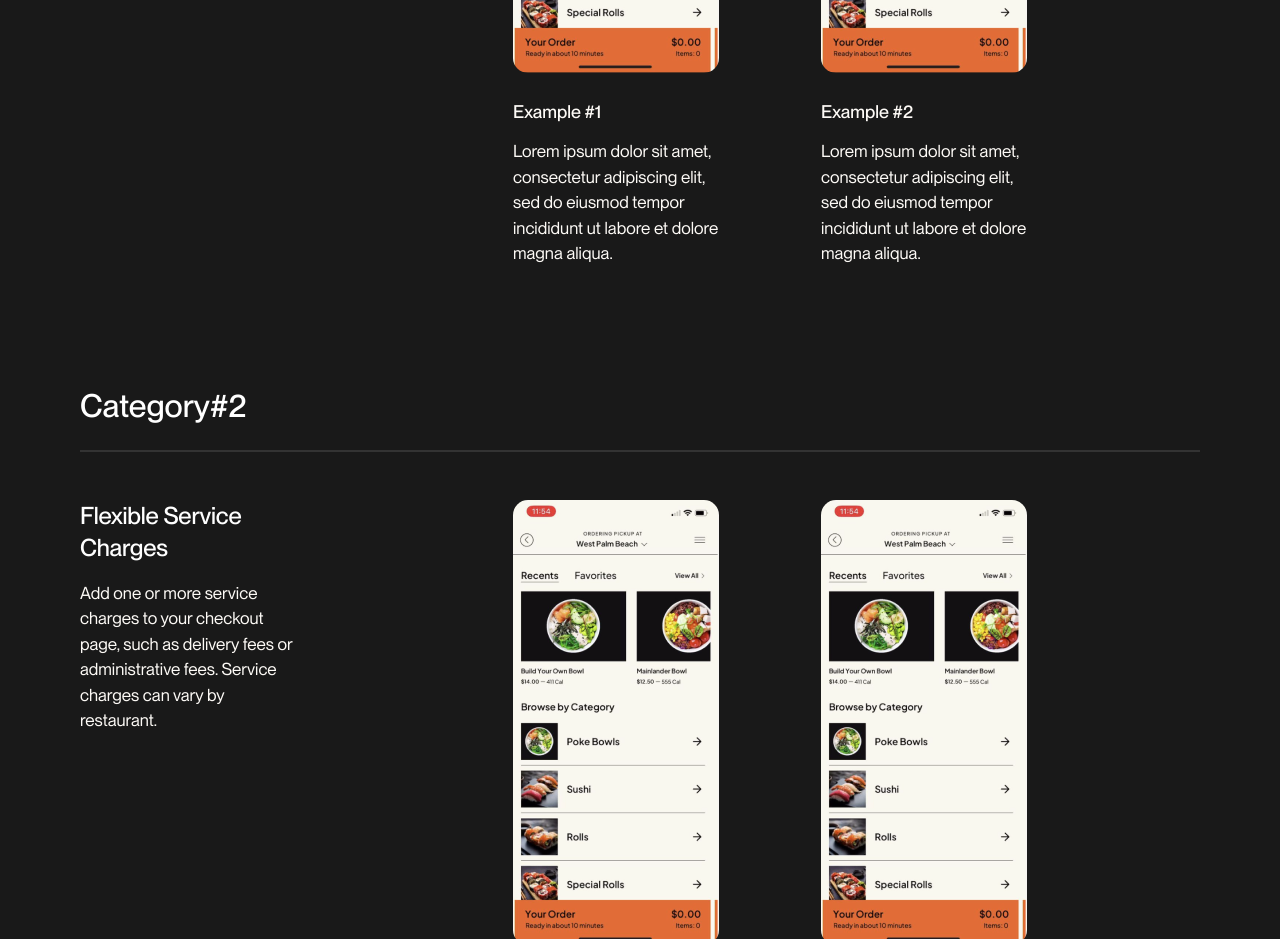
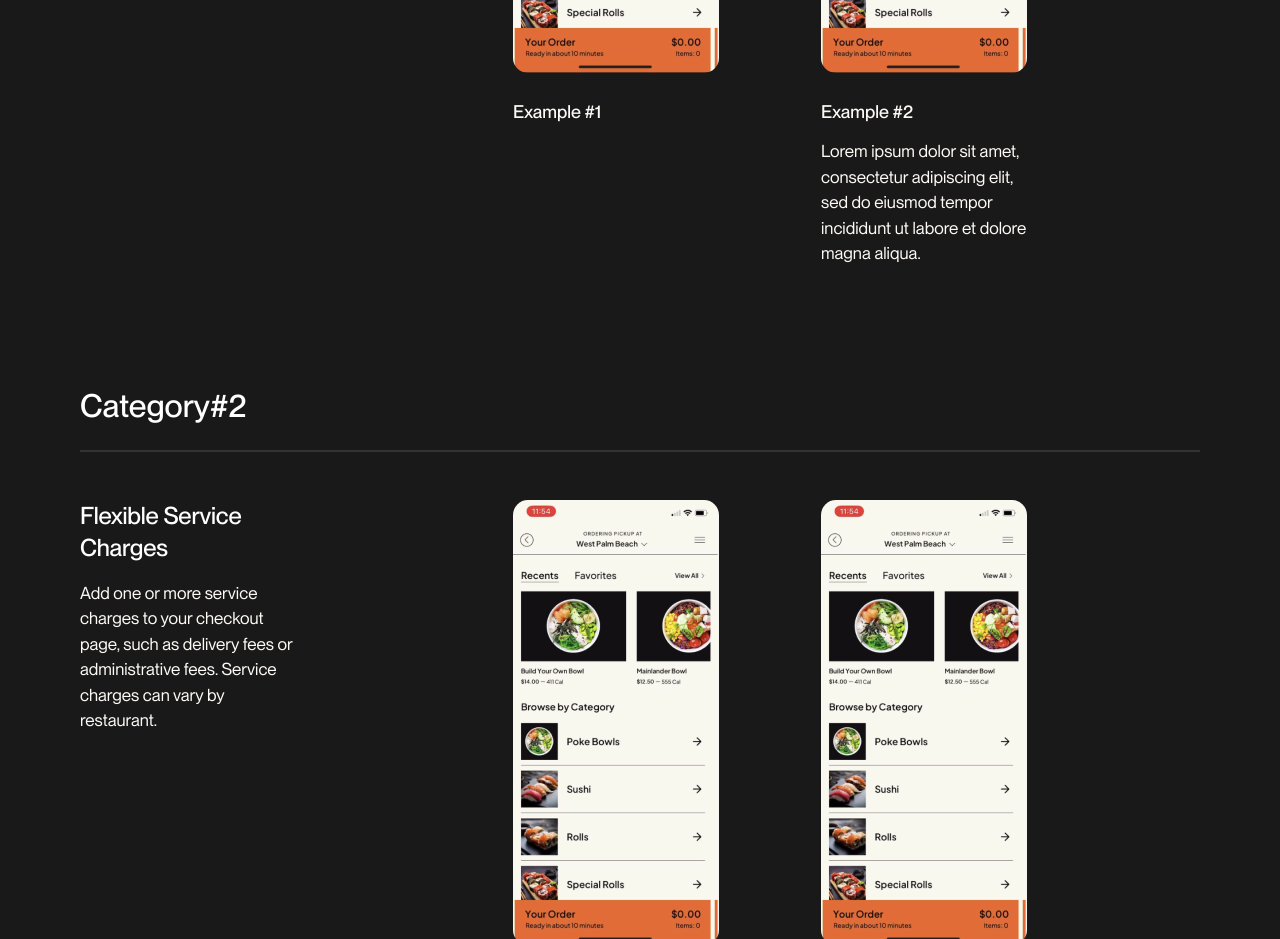
Before and after one commit to NayabKhanvict/Open-Tender-Assignment, a React (Create React App) app: page / in a window 1280 px wide. Shown: the part 2440-3379 px from the top of the page. Built offline with nearby package versions, Linux system fonts and the light colour scheme.

Commit message:
checklist in section 2

```diff
--- a/src/components/ItemCard/ItemCard.tsx
+++ b/src/components/ItemCard/ItemCard.tsx
@@ -4,13 +4,15 @@ import styles from './ItemCard.module.scss';
 interface Props {
   title?: string;
   detail?: string;
+  checklist?:string[];
 }
-const ItemCard = ({title, detail}: Props) => {
+const ItemCard = ({title, detail, checklist}: Props) => {
   return (
     <div className={styles.ItemWrap}>
         <img src={Image} className={styles.ItemImg} alt="Image" />
         <h4 className={styles.ItemTitle}>{title}</h4>
         <p className={styles.ItemText}>{detail}</p>
+        {/* checklist code */}
     </div>
   )
 }
--- a/src/components/SectionMenu/SecionMenu.tsx
+++ b/src/components/SectionMenu/SecionMenu.tsx
@@ -21,6 +21,7 @@ const SecionMenu = ({item, sectiontitle, sectiondetail}: Props) => {
               key={i}
               title={card.title}
               detail={card.detail}
+              checklist={card.checklist}
             />
         ))}
       </div>
--- a/src/data/constants.ts
+++ b/src/data/constants.ts
@@ -24,7 +24,7 @@ export const category_data: ICategoryState[] = [
         sectiondetail: "Tag menu items with allergens so they can be displayed on your menu, and use our allergen filter to allow your customers to highlight items containing certain allergens as they order.",
         item: [{
           title: "Example #1",
-          detail: "Lorem ipsum dolor sit amet, consectetur adipiscing elit, sed do eiusmod tempor incididunt ut labore et dolore magna aliqua."
+          checklist: ["Design by Configuration","Built with React Native","Design by Configuration","Built with React Native"],
         },
         {
           title: "Example #2",
--- a/src/interface/interface.category.ts
+++ b/src/interface/interface.category.ts
@@ -10,5 +10,6 @@ export interface ICategorySection {
 }
 export interface ICardItem {
     title: string;
-    detail: string;
+    detail?: string;
+    checklist?: string[];
 }
```
